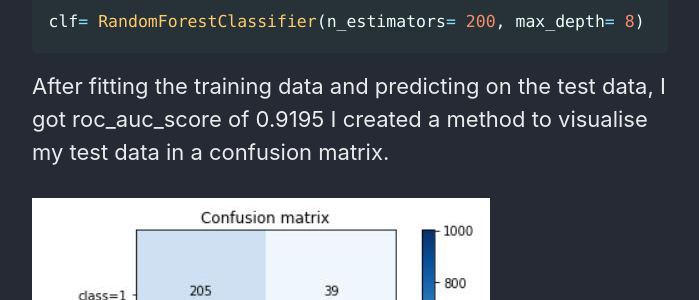
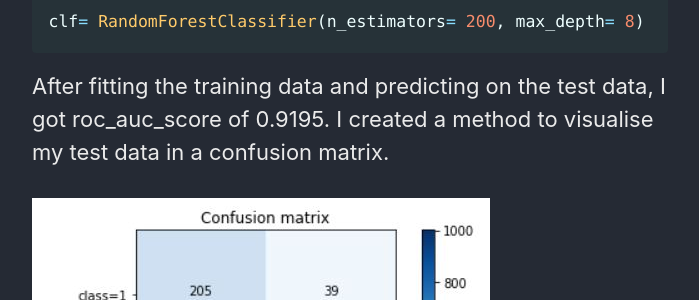
Before and after one commit to rohitgang/rohitgang.github.io, a Jekyll site: the page built from _posts/2019-07-03-frauddetect.md, in a window 1280 px wide and 900 px high, scrolled down 1982 px. Shown: the part 187-487 px from the top of the window, without its empty margins (290-989 px from the left). Built offline with Jekyll 4.4.1, drawn with Linux system fonts in a browser that asks for light colours; cached includes are drawn as plain includes; nearby versions of some CDN libraries.

````diff
--- a/_posts/2019-07-03-frauddetect.md
+++ b/_posts/2019-07-03-frauddetect.md
@@ -28,7 +28,7 @@ After undersampling, I split the dataset into train and test. I initialised a ra
 clf= RandomForestClassifier(n_estimators= 200, max_depth= 8)
 ```
 
-After fitting the training data and predicting on the test data, I got roc_auc_score of 0.9195
+After fitting the training data and predicting on the test data, I got roc_auc_score of 0.9195.
 I created a method to visualise my test data in a confusion matrix.
 
  ![Confusion Matrix](/images/matrix.JPG)
````
